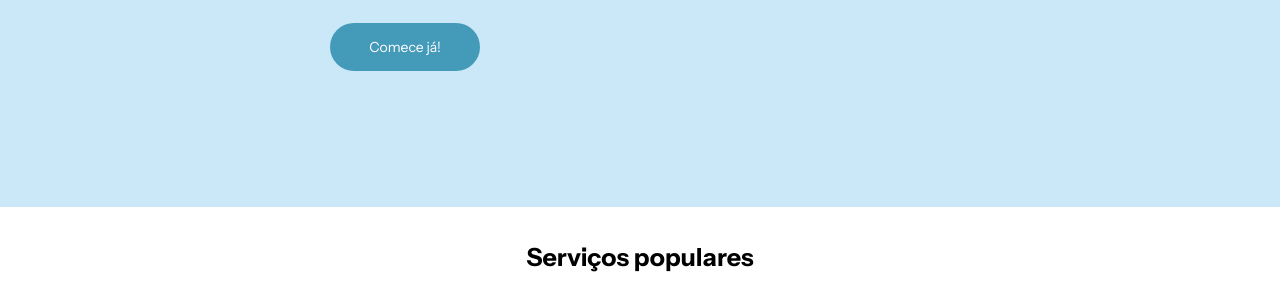
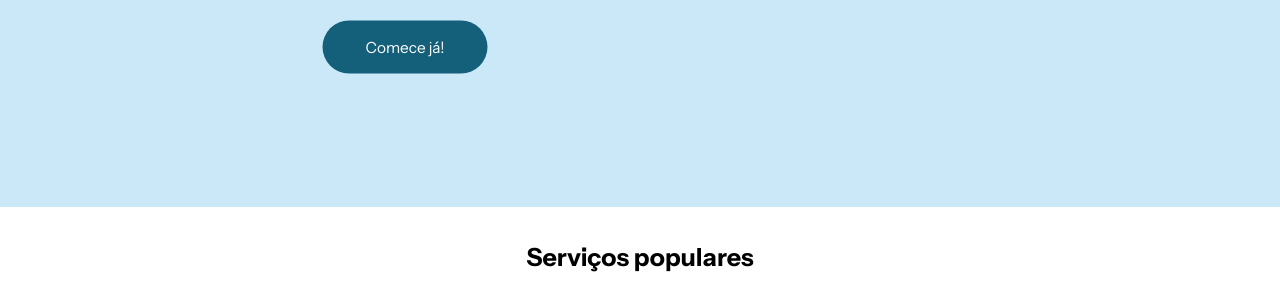
Before and after one commit to daniellosilva/WebsiteVendaDeServicos, a plain HTML site: page index.html in a window 1280 px wide. In both pictures the pointer is over the link "Comece já!". Shown: the part 433-737 px from the top of the page. Drawn offline with Linux system fonts and the light colour scheme.

Commit message:
botaoinicial

```diff
--- a/css/inicial.css
+++ b/css/inicial.css
@@ -46,6 +46,19 @@ section h1{
     background-color: #449AB9;
     display: flex;
     justify-content: center;
+}
+
+.botao-inicio a:hover{
+    text-decoration: none;
+    padding: 15px;
+    width: 150px;
+    border-radius: 40px;
+    color: #FFFFFF;
+    background-color: #145f7a;
+    display: flex;
+    justify-content: center;
+    transition: 0.5s;
+    transform: scale(1.1);
 }
 
 .section-2 {
@@ -101,6 +114,16 @@ section h1{
     padding: 10px;
 }
 
+.section-2 .botao-mostrar-mais a:hover {
+    color: #FFFFFF;
+    text-decoration: none;
+    background-color: #1d7bad;
+    border-radius: 50px;
+    padding: 10px;
+    transition: 0.5s;
+    transform: scale(1.1);
+}
+
 .section-2 .posicao-mostrar {
     flex-direction: column;
     max-height: 100px;
```
